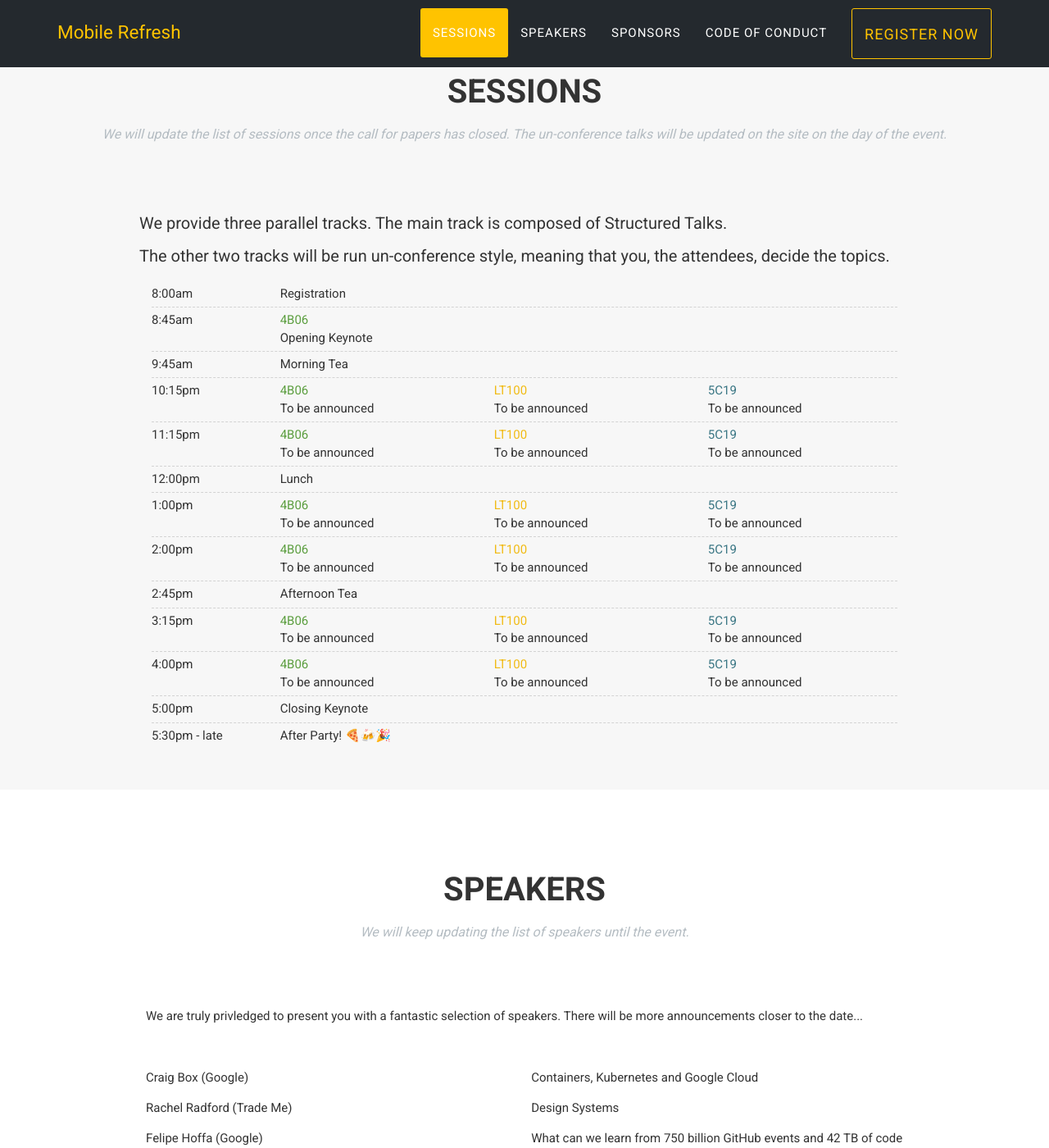
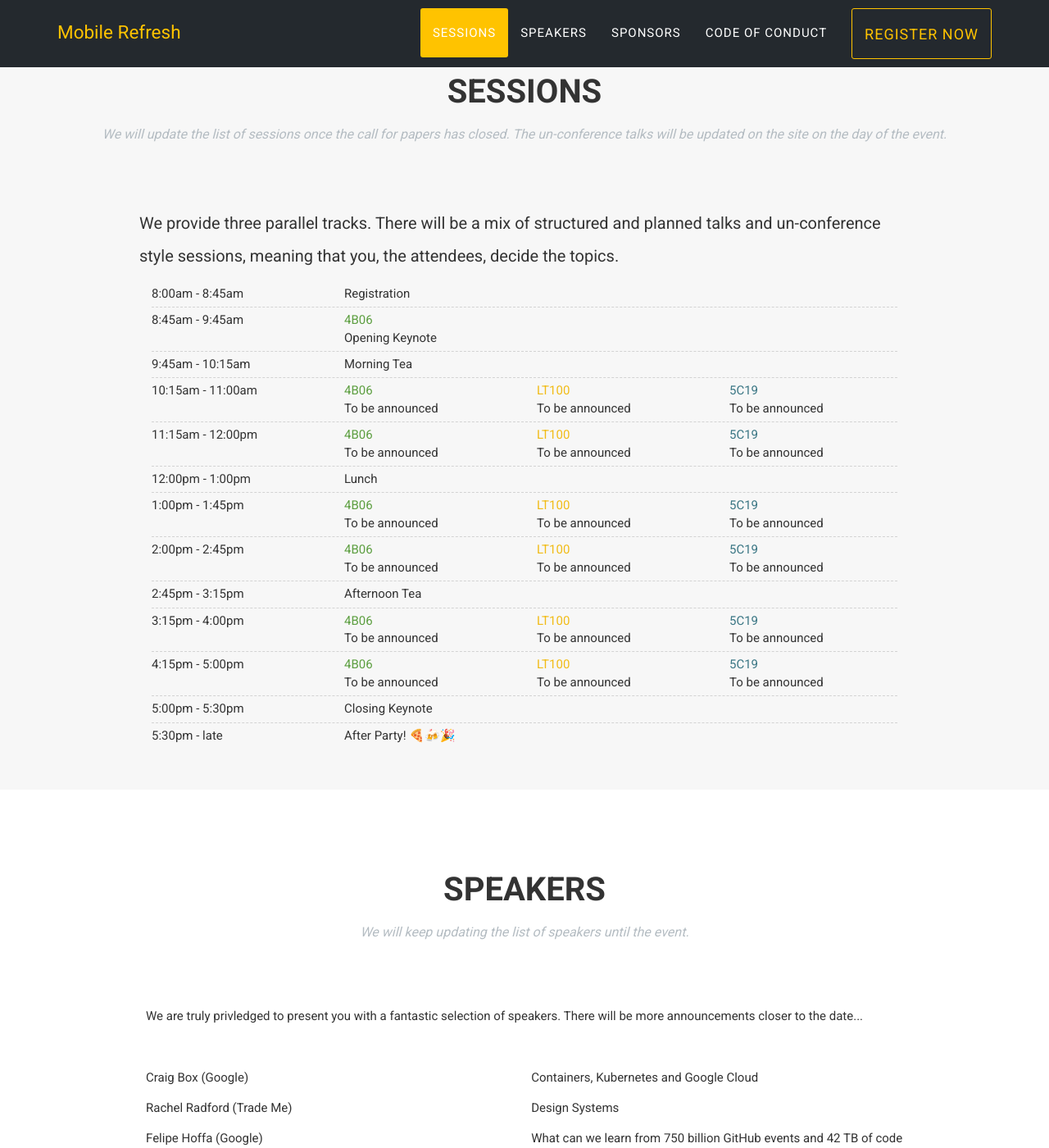
Before and after one commit to MostafaGazar/MostafaGazar.github.io, a Jekyll site: the page built from index.html, in a window 1280 px wide and 1400 px high, scrolled down 1633 px. Shown: the whole window at 82% size. Built offline with Jekyll 4.4.1, drawn with Linux system fonts in a browser that asks for light colours; some web fonts are replaced.

Commit message:
Fix spacing and sessions hours

```diff
--- a/_includes/sessions.html
+++ b/_includes/sessions.html
@@ -9,22 +9,20 @@
             </div>
 
             <p class="long-text">
-                We provide three parallel tracks. The main track is composed of Structured Talks.
-                <br/>
-                The other two tracks will be run un-conference style, meaning that you, the attendees, decide the topics.
+                We provide three parallel tracks. There will be a mix of structured and planned talks and un-conference style sessions, meaning that you, the attendees, decide the topics.
             </p>
 
             <div class="container-fluid">
                 <div class="row">
-                    <div class="col col-md-2">8:00am</div>
-                    <div class="col col-md-10">Registration</div>
+                    <div class="col col-md-3">8:00am - 8:45am</div>
+                    <div class="col col-md-9">Registration</div>
                 </div>
 
                 <div style="border-top: 1px lightgray dashed"/>
                 <div class="row">
-                    <div class="col col-md-2">8:45am</div>
+                    <div class="col col-md-3">8:45am - 9:45am</div>
 
-                    <div class="col col-md-10">
+                    <div class="col col-md-9">
                           <span>
                               <div class="event-venue-1">4B06</div>
                               <div class="event-name">Opening Keynote</div>
@@ -35,14 +33,14 @@
 
                 <div style="border-top: 1px lightgray dashed"/>
                 <div class="row">
-                    <div class="col col-md-2">9:45am</div>
-                    <div class="col col-md-10">Morning Tea</div>
+                    <div class="col col-md-3">9:45am - 10:15am</div>
+                    <div class="col col-md-9">Morning Tea</div>
                 </div>
 
                 <div style="border-top: 1px lightgray dashed"/>
                 <div class="row">
-                    <div class="col col-md-2">10:15pm</div>
-                    <div class="col col-md-10 zero-horizontal-padding">
+                    <div class="col col-md-3">10:15am - 11:00am</div>
+                    <div class="col col-md-9 zero-horizontal-padding">
                       <div class="col col-xs-4">
                             <span>
                                 <div class="event-venue-1">4B06</div>
@@ -67,8 +65,8 @@
 
                 <div style="border-top: 1px lightgray dashed"/>
                 <div class="row">
-                    <div class="col col-md-2">11:15pm</div>
-                    <div class="col col-md-10 zero-horizontal-padding">
+                    <div class="col col-md-3">11:15am - 12:00pm</div>
+                    <div class="col col-md-9 zero-horizontal-padding">
                       <div class="col col-xs-4">
                             <span>
                                 <div class="event-venue-1">4B06</div>
@@ -93,14 +91,14 @@
 
                 <div style="border-top: 1px lightgray dashed"/>
                 <div class="row">
-                    <div class="col col-md-2">12:00pm</div>
-                    <div class="col col-md-10">Lunch</div>
+                    <div class="col col-md-3">12:00pm - 1:00pm</div>
+                    <div class="col col-md-9">Lunch</div>
                 </div>
 
                 <div style="border-top: 1px lightgray dashed"/>
                 <div class="row">
-                    <div class="col col-md-2">1:00pm</div>
-                    <div class="col col-md-10 zero-horizontal-padding">
+                    <div class="col col-md-3">1:00pm - 1:45pm</div>
+                    <div class="col col-md-9 zero-horizontal-padding">
                       <div class="col col-xs-4">
                             <span>
                                 <div class="event-venue-1">4B06</div>
@@ -125,8 +123,8 @@
 
                 <div style="border-top: 1px lightgray dashed"/>
                 <div class="row">
-                    <div class="col col-md-2">2:00pm</div>
-                    <div class="col col-md-10 zero-horizontal-padding">
+                    <div class="col col-md-3">2:00pm - 2:45pm</div>
+                    <div class="col col-md-9 zero-horizontal-padding">
                         <div class="col col-xs-4">
                             <span>
                                 <div class="event-venue-1">4B06</div>
@@ -151,14 +149,14 @@
 
                 <div style="border-top: 1px lightgray dashed"/>
                 <div class="row">
-                    <div class="col col-md-2">2:45pm</div>
-                    <div class="col col-md-10">Afternoon Tea</div>
+                    <div class="col col-md-3">2:45pm - 3:15pm</div>
+                    <div class="col col-md-9">Afternoon Tea</div>
                 </div>
 
                 <div style="border-top: 1px lightgray dashed"/>
                 <div class="row">
-                    <div class="col col-md-2">3:15pm</div>
-                    <div class="col col-md-10 zero-horizontal-padding">
+                    <div class="col col-md-3">3:15pm - 4:00pm</div>
+                    <div class="col col-md-9 zero-horizontal-padding">
                         <div class="col col-xs-4">
                             <span>
                                 <div class="event-venue-1">4B06</div>
@@ -183,8 +181,8 @@
 
                 <div style="border-top: 1px lightgray dashed"/>
                 <div class="row">
-                    <div class="col col-md-2">4:00pm</div>
-                    <div class="col col-md-10 zero-horizontal-padding">
+                    <div class="col col-md-3">4:15pm - 5:00pm</div>
+                    <div class="col col-md-9 zero-horizontal-padding">
                         <div class="col col-xs-4">
                             <span>
                                 <div class="event-venue-1">4B06</div>
@@ -209,13 +207,13 @@
 
                 <div style="border-top: 1px lightgray dashed"/>
                 <div class="row">
-                    <div class="col col-md-2">5:00pm</div>
-                    <div class="col col-md-10">Closing Keynote</div>
+                    <div class="col col-md-3">5:00pm - 5:30pm</div>
+                    <div class="col col-md-9">Closing Keynote</div>
                 </div>
                 <div style="border-top: 1px lightgray dashed"/>
                 <div class="row">
-                    <div class="col col-md-2">5:30pm - late</div>
-                    <div class="col col-md-10">
+                    <div class="col col-md-3">5:30pm - late</div>
+                    <div class="col col-md-9">
                         After Party! 🍕🍻🎉
                     </div>
                 </div>
```
Also changed, not shown: 1 other file.
